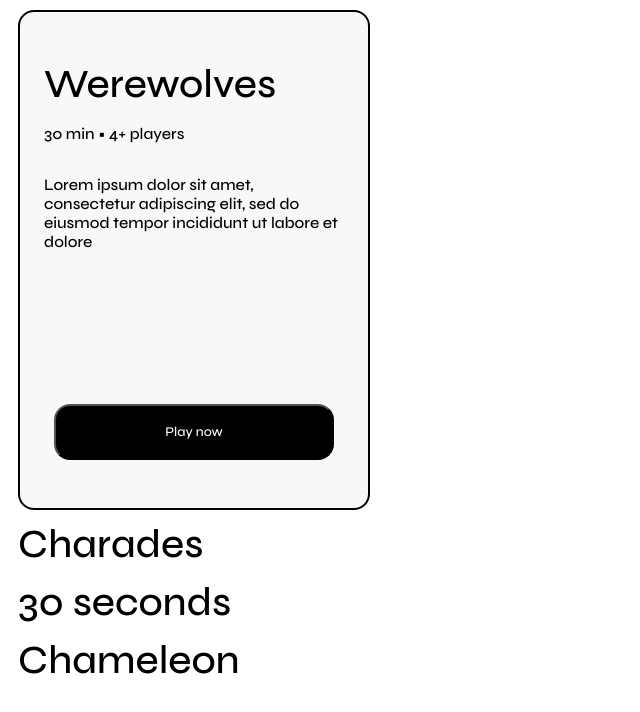
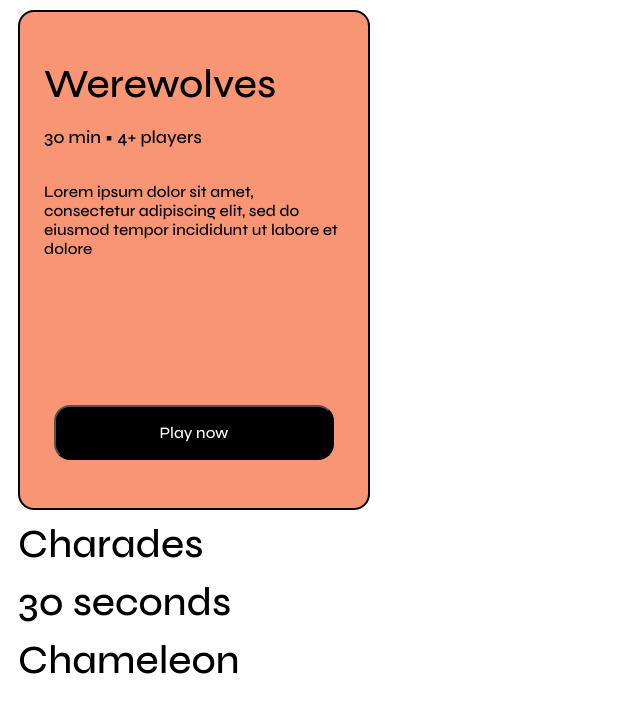
Before and after one commit to kleinbroodje/wabg, a Vue app: page / in a window 1280 px wide. Both pictures are taken after a click on the button "Werewolves". Shown: the top 712 px of the page, without its empty margins (0-640 px from the left). Built offline with nearby package versions, Linux system fonts and the light colour scheme; the HTML template or start-up script is replaced by a standard one.

Commit message:
added colors

```diff
--- /dev/null
+++ b/src/commons/color.ts
@@ -0,0 +1,34 @@
+export const color = {
+  primary: {
+    black: "#212121",
+    white: "#FFFFFF",
+  },
+
+  neutral: {
+    grey1: "#777777",
+    grey2: "#A7A7A7",
+    grey3: "#EAEAEA",
+    grey4: "#F8F8F8",
+  },
+
+  brand: {
+    peachy: "#F89574",
+    softOrange: "#F3A57B",
+    mustard: "#F3D37B",
+    yellow: "#F8EF74",
+    lime: "#DBF874",
+    neonGreen: "#83F874",
+    navyTeal: "#74F8BF",
+    swimPoolBlue: "#74F6F8",
+    airBlue: "#74C5F8",
+    midnightPurple: "#7476F8",
+    sassyPurple: "#C574F8",
+    ultraSassyPink: "#F874E9",
+  },
+
+  functional: {
+    uiBlue: "#4BD449",
+    uiGreen: "#4BD449",
+    uiRed: "#FF5252",
+  },
+};
--- /dev/null
+++ b/src/commons/gamePreviews.ts
@@ -0,0 +1,37 @@
+import type { IGamePreview } from "./types"
+import { color } from "./color"
+
+export const gamePreviews = [
+    {
+        id: 0,
+        title: "Werewolves",
+        description: "Lorem ipsum dolor sit amet, consectetur adipiscing elit, sed do eiusmod tempor incididunt ut labore et dolore",
+        duration: 30,
+        players: [4, Infinity],
+        color: color.brand.peachy,
+    },
+    {
+        id: 1,
+        title: "Charades",
+        description: "Lorem ipsum dolor sit amet, consectetur adipiscing elit, sed do eiusmod tempor incididunt ut labore et dolore",
+        duration: 15,
+        players: [2, Infinity],
+        color: color.brand.airBlue,
+    },
+    {
+        id: 2,
+        title: "30 seconds",
+        description: "Lorem ipsum dolor sit amet, consectetur adipiscing elit, sed do eiusmod tempor incididunt ut labore et dolore",
+        duration: 10,
+        players: [2, Infinity],
+        color: color.brand.neonGreen,
+    },
+    {
+        id: 3,
+        title: "Chameleon",
+        description: "Lorem ipsum dolor sit amet, consectetur adipiscing elit, sed do eiusmod tempor incididunt ut labore et dolore",
+        duration: 15,
+        players: [3, Infinity],
+        color: color.brand.ultraSassyPink,
+    }
+] as IGamePreview[]
--- a/src/commons/types.ts
+++ b/src/commons/types.ts
@@ -4,4 +4,5 @@ export interface IGamePreview {
     description: string,
     duration: number,
     players: [number, number],  // min-max (2+ for example would be [2, 999])
+    color: string,
 }
--- a/src/components/GamePreview.vue
+++ b/src/components/GamePreview.vue
@@ -15,9 +15,9 @@ const emit = defineEmits<{
 
 // computers
 const formattedPlayers = computed(() => `${props.players[0]}` + (
-    props.players[1] === 999
-    ? "+"
-    : `- ${props.players[1]}`
+    isFinite(props.players[1])
+    ? `- ${props.players[1]}`
+    : "+"
 ) + " players")
 const isOpen = computed(() => props.openCardIndex === props.id)
 
@@ -29,11 +29,11 @@ function toggleOpen() {
 </script>
 
 <template>
-    <div class="card" :class="{ open: isOpen }">
+    <div class="card" :class="{ open: isOpen }" :style="{ backgroundColor: isOpen ? props.color : '#FFFFFF' }">
         <button id="toggle-button" @click="toggleOpen">{{ title }}</button>
 
         <template v-if="isOpen">
-            <p>{{ duration }} min • {{ formattedPlayers }}</p>
+            <p id="info">{{ duration }} min • {{ formattedPlayers }}</p>
             <p id="description">{{ description }}</p>
             <button id="play-button">Play now</button>
         </template>
@@ -51,7 +51,8 @@ function toggleOpen() {
         flex-direction: column;
         width: 300px;
         height: 400px;
-        background: #F8F8F8;
+        // background: #F8F8F8;
+        // background: lime
         border: 2px solid #000000;
         border-radius: 16px;
         padding-left: 24px;
@@ -61,9 +62,14 @@ function toggleOpen() {
     }
 }
 
+#info {
+    font-size: 18px;;
+}
+
 #description {
     width: 100%;
     height: 100%;
+    font-size: 16px;
 }
 
 #toggle-button {
@@ -84,5 +90,6 @@ function toggleOpen() {
     background: #000000;
     border-radius: 16px;
     align-self: center;
+    font-size: 16px;
 }
 </style>
--- a/src/static/gamePreviews.json
+++ /dev/null
@@ -1,30 +0,0 @@
-[
-    {
-        "id": 0,
-        "title": "Werewolves",
-        "description": "Lorem ipsum dolor sit amet, consectetur adipiscing elit, sed do eiusmod tempor incididunt ut labore et dolore",
-        "duration": 30,
-        "players": [4, 999]
-    },
-    {
-        "id": 1,
-        "title": "Charades",
-        "description": "Lorem ipsum dolor sit amet, consectetur adipiscing elit, sed do eiusmod tempor incididunt ut labore et dolore",
-        "duration": 15,
-        "players": [2, 999]
-    },
-    {
-        "id": 2,
-        "title": "30 seconds",
-        "description": "Lorem ipsum dolor sit amet, consectetur adipiscing elit, sed do eiusmod tempor incididunt ut labore et dolore",
-        "duration": 10,
-        "players": [2, 999]
-    },
-    {
-        "id": 3,
-        "title": "Chameleon",
-        "description": "Lorem ipsum dolor sit amet, consectetur adipiscing elit, sed do eiusmod tempor incididunt ut labore et dolore",
-        "duration": 15,
-        "players": [3, 999]
-    }
-]
--- a/src/views/Home.vue
+++ b/src/views/Home.vue
@@ -3,11 +3,7 @@ import { ref } from "vue";
 import type { Ref } from "vue";
 
 import GamePreview from '../components/GamePreview.vue';
-import _gamePreviewsJson from '@/static/gamePreviews.json'
-import type { IGamePreview } from "@/commons/types.ts"
-
-// globals
-const previews: IGamePreview[] = _gamePreviewsJson as IGamePreview[];
+import { gamePreviews } from '@/commons/gamePreviews.ts'
 
 // refs
 const openCardIndex: Ref<number | null> = ref(null);
@@ -26,7 +22,7 @@ function onSetOpen(new_id: number) {
 
 <template>
     <GamePreview
-        v-for="(preview, index) in previews"
+        v-for="(preview, index) in gamePreviews"
         :key="index"
         v-bind="preview"
         :openCardIndex="openCardIndex"
```
